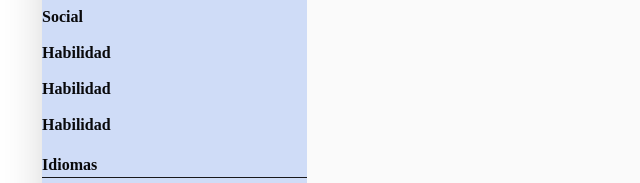
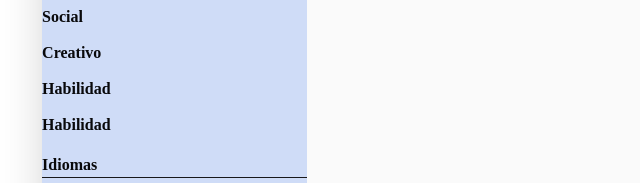
Before and after one commit to Enrique-Garcia1704/cv, a plain HTML site: page index.html in a window 1280 px wide. Shown: the part 417-600 px from the top of the page, 201-841 px from the left. Drawn offline with nearby package versions, Linux system fonts and the light colour scheme.

Commit message:
Change to creative

```diff
--- a/index.html
+++ b/index.html
@@ -66,7 +66,7 @@
                                 <div class="space-y-2">
                                     <div>
                                         <div>
-                                            <div class="font-bold">Habilidad</div>
+                                            <div class="font-bold"> Creativo</div>
                                             <div></div>
                                         </div>
                                     </div>
```
